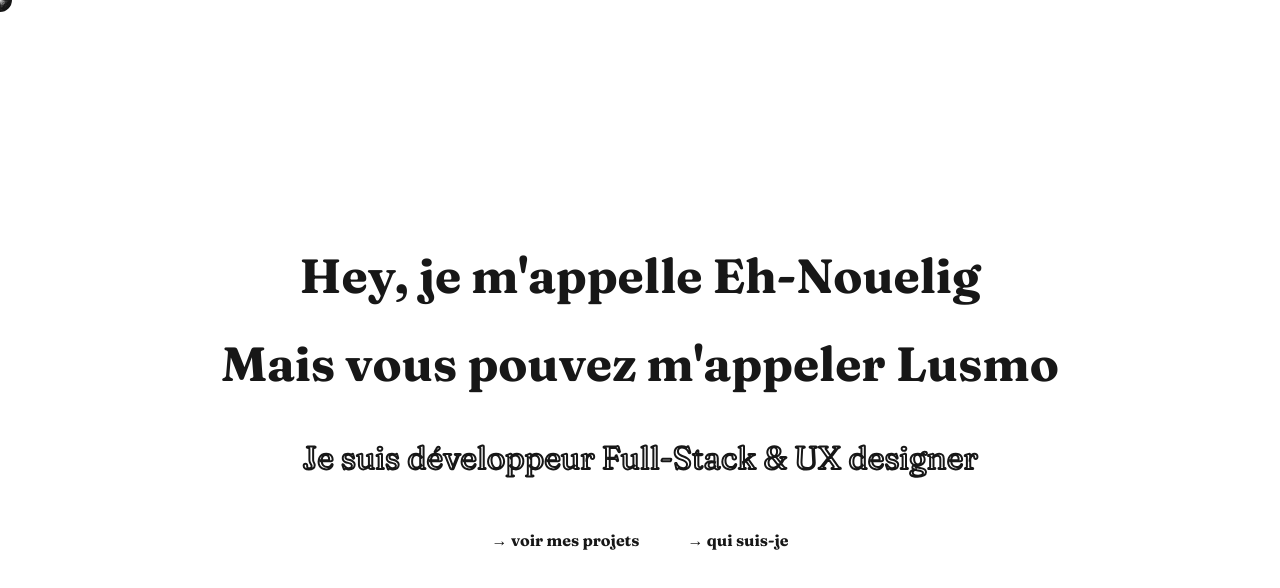
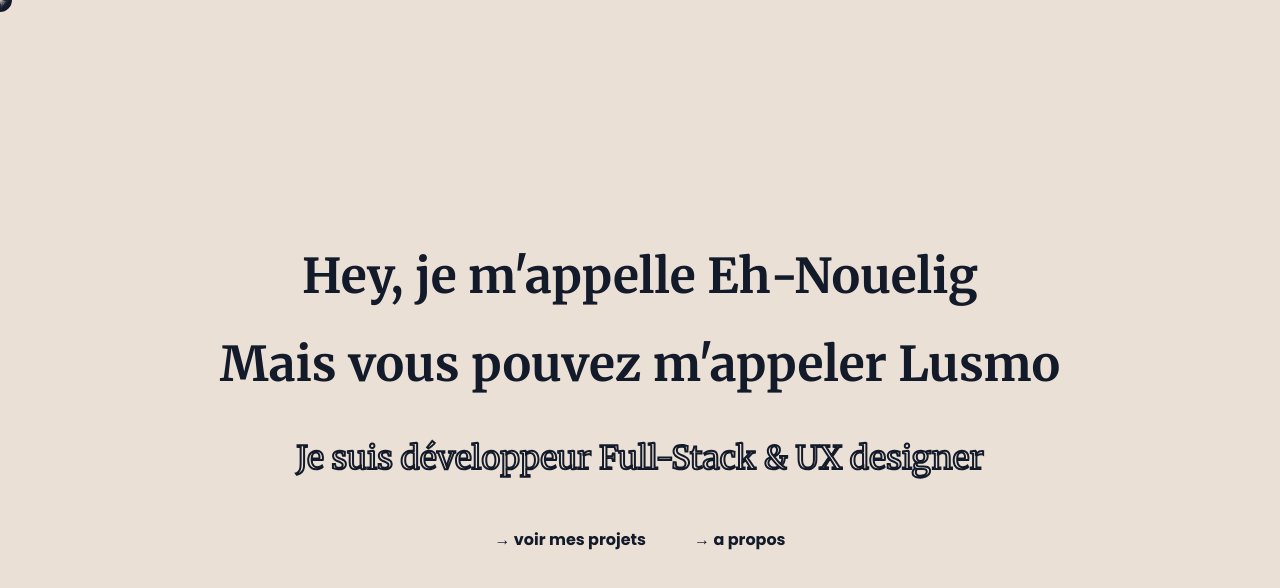
Before and after one commit to Eh-Dev-sly/portfolio_lusmo, a Next.js app in the folder frontend/: page / in a window 1280 px wide. Shown: the top 588 px of the page. Built offline with nearby package versions, Linux system fonts and the light colour scheme.

Commit message:
Update font and color

```diff
--- a/frontend/Components/assets/HeroHeader/Header.tsx
+++ b/frontend/Components/assets/HeroHeader/Header.tsx
@@ -38,11 +38,9 @@ export default function HeroSection() {
     const container = containerRef.current;
     if (!fln || !stn || !container) return;
 
-    // Masquer le nom complet au départ
     gsap.set(stn, { opacity: 1, y: 0 });
     gsap.set(fln, { opacity: 0, y: -10 });
 
-    // Survol du nom
     const onEnter = () => {
       gsap.to(stn, { opacity: 0, y: 10, duration: 0.4, ease: "power2.out" });
       gsap.to(fln, { opacity: 1, y: 0, duration: 0.4, ease: "power2.out" });
@@ -73,21 +71,18 @@ export default function HeroSection() {
 
   return (
     <main>
-      {/* Curseur global */}
+      {" "}
       <Cursor />
-
       {/* Cercle de mask pour texte */}
-      <motion.div
+      <div
         className="mask-cursor"
-        animate={{
+        style={{
           WebkitMaskPosition: `${x - cursorSize / 2}px ${y - cursorSize / 2}px`,
           maskPosition: `${x - cursorSize / 2}px ${y - cursorSize / 2}px`,
           WebkitMaskSize: `${cursorSize}px ${cursorSize}px`,
           maskSize: `${cursorSize}px ${cursorSize}px`,
         }}
-        transition={{ type: "tween", ease: "backOut", duration: 0.4 }}
       />
-
       <section className="home">
         <div className="intro-wrapper">
           <div className="intro-text">
@@ -114,17 +109,16 @@ export default function HeroSection() {
             >
               <motion.div
                 className="mask"
-                animate={{
-                  WebkitMaskPosition: `${relativePosition.x - cursorSize / 2}px ${
-                    relativePosition.y - cursorSize / 2
-                  }px`,
+                style={{
+                  WebkitMaskPosition: `${
+                    relativePosition.x - cursorSize / 2
+                  }px ${relativePosition.y - cursorSize / 2}px`,
                   maskPosition: `${relativePosition.x - cursorSize / 2}px ${
                     relativePosition.y - cursorSize / 2
                   }px`,
                   WebkitMaskSize: `${cursorSize}px ${cursorSize}px`,
                   maskSize: `${cursorSize}px ${cursorSize}px`,
                 }}
-                transition={{ type: "tween", ease: "backOut", duration: 0.4 }}
               >
                 <span className="intro-tache-filled">
                   passionné de nouvelles technologies
@@ -143,8 +137,11 @@ export default function HeroSection() {
             → voir mes projets
           </Link>
           <Link href="/contact" className="button-link" data-link-cursor>
-            → qui suis-je
+            → a propos
           </Link>
+          {/* <Link href="/dashboard" className="button-link" data-link-cursor>
+        → dashboard test
+      </Link> */}
         </div>
       </section>
     </main>
--- a/frontend/app/globals.css
+++ b/frontend/app/globals.css
@@ -1,9 +1,10 @@
 @import "tailwindcss";
 
 :root {
-  --background: #ffffff;
-  --foreground: #171717;
-  --font-primary: var(--font-fraunces);
+  --background: #EAE0D5;
+  --foreground: #131A2A;
+  --font-primary: var(--font-merriweather);
+  --font-cta: var(--font-poppins);
   --dashboard-font-primary: var(--font-roboto);
   --dashboard-bck: #151d2c;
   --dashboard-sidebar: #192237;
@@ -17,8 +18,8 @@
 
 @media (prefers-color-scheme: dark) {
   :root {
-    --background:#4C4333;
-    --foreground: #FFF2DC;
+    --background: #131A2A;
+    --foreground: #EAE0D5;
     height: 100vh;
   }
 }
@@ -32,5 +33,9 @@
 body {
   background: var(--background);
   color: var(--foreground);
-  font-family: var(--font-primary), serif; /* utilise maintenant Fraunces */
+  font-family: var(--font-primary), serif;
 }
+
+a{
+  font-family: var(--font-cta), serif;
+}
--- a/frontend/app/layout.tsx
+++ b/frontend/app/layout.tsx
@@ -1,20 +1,27 @@
 import type { Metadata } from "next";
-import { Fraunces } from "next/font/google";
+import { Merriweather } from "next/font/google";
 import { Roboto } from "next/font/google";
+import { Poppins } from "next/font/google";
 
 import "./globals.css";
 
 // Fonts
-const fraunces = Fraunces({
+const merriweather = Merriweather({
   subsets: ["latin"],
-  weight: ["100","200","300","400","500","600","700","800","900"],
-  variable: "--font-fraunces",
+  weight: ["300","400","500","600","700","800","900"],
+  variable: "--font-merriweather",
 });
 
 const roboto = Roboto({
   subsets: ["latin"],
   weight: ["100","200","300","400","500","600","700","800","900"],
   variable: "--font-roboto",
+});
+
+const poppins = Poppins({
+  subsets: ["latin"],
+  weight: ["100","200","300","400","500","600","700","800","900"],
+  variable: "--font-poppins",
 });
 
 export const metadata: Metadata = {
@@ -26,7 +33,7 @@ export default function RootLayout({
   children,
 }: Readonly<{ children: React.ReactNode }>) {
   return (
-    <html lang="fr" className={`${fraunces.variable} ${roboto.variable}`}>
+    <html lang="fr" className={`${merriweather.variable} ${roboto.variable} ${poppins.variable}`}>
       <body className="antialiased">
         {children}
       </body>
```
Also changed, not shown: 2 other files (tests, documents, lock files or other folders).
